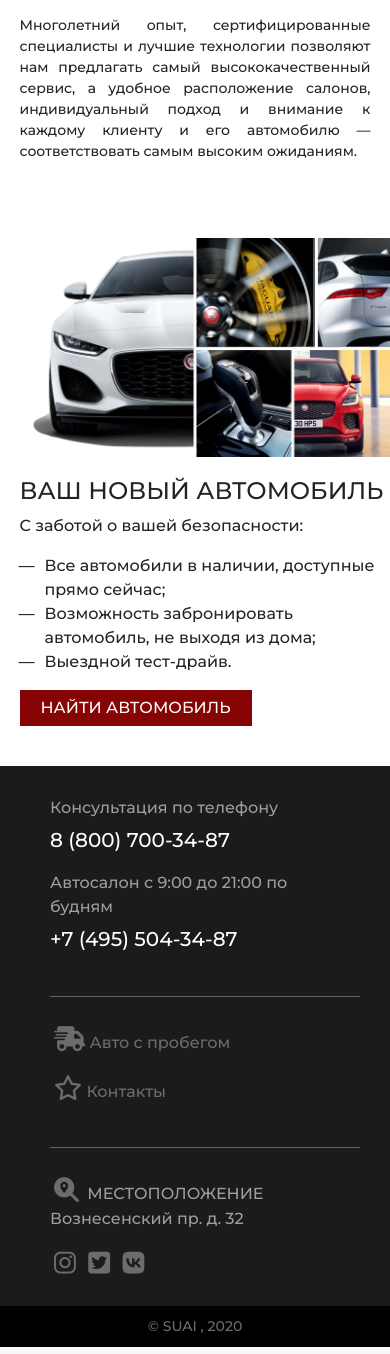
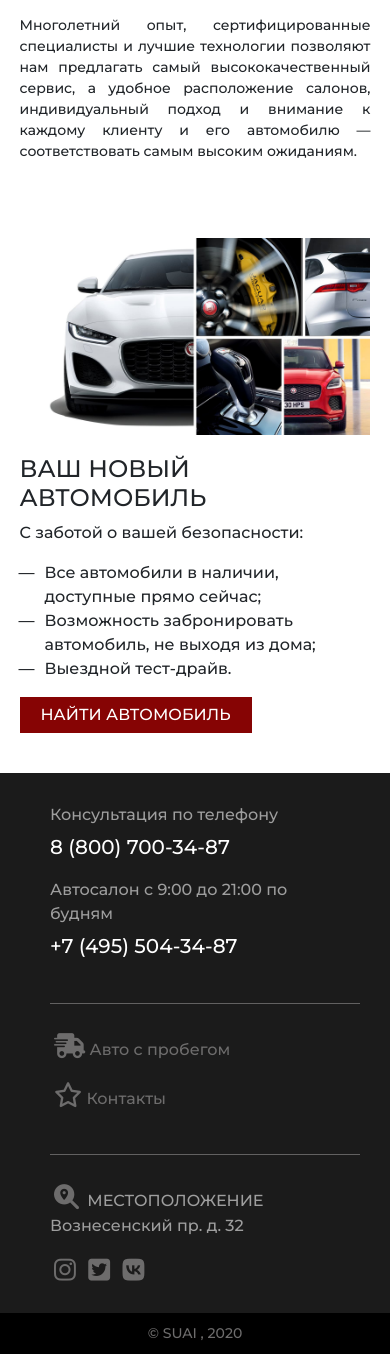
Before and after one commit to sirejja/Web_CW, a PHP site: page / in a window 390 px wide. Shown: the part 873-2227 px from the top of the page. Run offline with PHP 8.4, Linux system fonts and the light colour scheme; some libraries are stand-ins or nearby versions; some web fonts are replaced.

Commit message:
Update style-collage.css

```diff
--- a/css/style-collage.css
+++ b/css/style-collage.css
@@ -1,9 +1,11 @@
 .collage {
-    margin: 20px 0 40px 0;
-    padding: 0;
+    /*margin: 20px 0 40px 0;
+    padding: 0;*/
+    margin: 20px auto 40px auto;
+    padding: 0 5% 0 5%;
     font-family: 'Montserrat', sans-serif;
-    max-width: 2500px;
-    overflow: hidden;
+    max-width: 1500px;
+    /*overflow: hidden;*/
     display: grid;
     grid-template-columns: 35% 65%;
 }
@@ -11,7 +13,7 @@
 .collage-text {
     grid-column: 1/2;
     grid-row: 1/2;
-    padding-left: 20%;
+    /*padding-left: 20%;*/
 }
 .collage-text p, ul {
     font-size: 16px;
@@ -31,7 +33,9 @@
     margin-bottom: 20px;
 }
 .collage-img img {
-    max-width: 1400px;
+    /*max-width: auto;
+    height: auto;*/
+    width: 100%;
 }
 
 .collage .btn {
@@ -54,13 +58,10 @@
         grid-column: 1/3;
         grid-row: 1/2;
     }
-    .collage-img img {
-        max-width: 100%;
-        height: auto;
-    }
+
     .collage-text {
         grid-column: 1/3;
         grid-row: 2/3;
-        padding-left: 5%;
+        /*padding-left: 5%;*/
     }
 }
```
